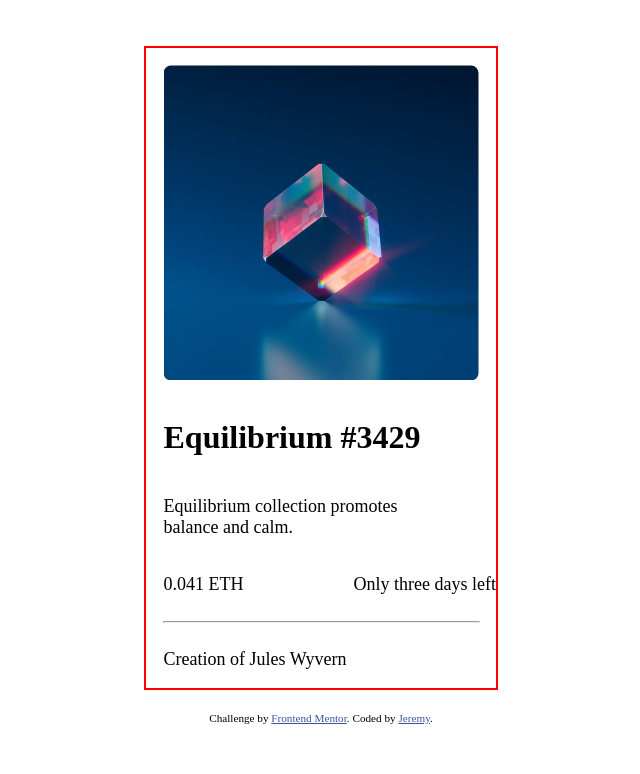
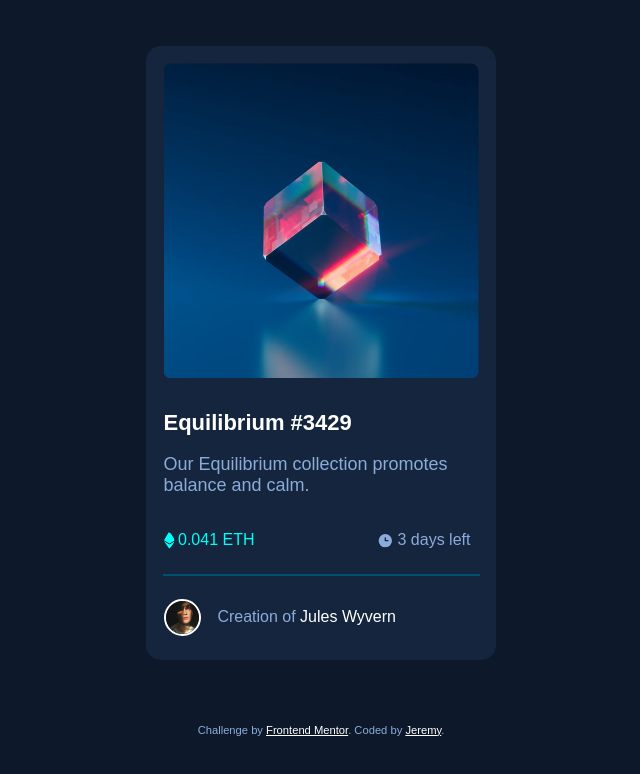
Before and after one commit to Duck322/nft-preview-card-component-main, a plain HTML site: page index.html in a window 1280 px wide. Shown: the whole page, without its empty margins (319-959 px from the left). Drawn offline with Linux system fonts and the light colour scheme.

Commit message:
Update index.html
latest update

```diff
--- a/index.html
+++ b/index.html
@@ -4,7 +4,7 @@
     <meta charset="UTF-8" />
     <meta name="viewport" content="width=device-width, initial-scale=1.0" />
     <!-- displays site properly based on user's device -->
-
+    <link rel="preconnect" href="https://fonts.googleapis.com" />
     <link
       rel="icon"
       type="image/png"
@@ -16,6 +16,10 @@
 
     <!-- Feel free to remove these styles or customise in your own stylesheet 👍 -->
     <style>
+      * {
+        font-family: "outfit", sans-serif;
+      }
+
       body {
         display: flex;
         flex-direction: column;
@@ -23,14 +27,20 @@
         align-items: center;
         flex-wrap: wrap;
         font-size: 100%;
+        background-color: hsl(217, 54%, 11%);
+      }
+
+      body::-webkit-scrollbar {
+        display: none;
       }
 
       main {
         display: flex;
         flex-direction: column;
-        border: solid 2px red;
         margin-top: 3%;
         width: 350px;
+        background-color: hsl(216, 50%, 16%);
+        border-radius: 15px;
       }
 
       main img {
@@ -39,39 +49,147 @@
         padding: 5%;
       }
 
+      .container {
+        position: relative;
+      }
+
+      .overlay {
+        position: absolute;
+        top: 17px;
+        bottom: 0;
+        left: 18px;
+        right: 0;
+        border-radius: 7px;
+        width: 315px;
+        height: 315px;
+        opacity: 0%;
+        background: url(images/icon-view.svg) #00fff7;
+        background-repeat: no-repeat;
+        background-position: center;
+      }
+
+      .container:hover .overlay {
+        opacity: 60%;
+        cursor: pointer;
+      }
+
       main h1 {
         text-align: left;
         padding-left: 5%;
+        padding-top: 3%;
+        font-weight: 600;
+        color: #ffffff;
+        font-size: 22px;
+        margin: 0%;
       }
+
+      main h1:hover {
+        color: #00fff7;
+        cursor: pointer;
+      }
+
       p {
         font-size: 18px;
         padding-left: 5%;
+        padding-right: 5%;
+        font-weight: 400;
+        color: hsl(215, 51%, 70%);
       }
+
+      .creation {
+        display: flex;
+        flex-direction: row;
+        align-items: center;
+        padding-left: 5%;
+        padding-top: 3%;
+        padding-bottom: 6%;
+      }
+
+      .description {
+        font-size: 1em;
+        text-align: left;
+        font-weight: 300;
+        color: white;
+        padding-left: 5%;
+      }
+
+      .avatar {
+        width: 10%;
+        border: 2px white;
+        border-style: solid;
+        border-radius: 50%;
+        padding: 0%;
+      }
+
+      .ethereum {
+        display: flex;
+        flex-direction: row;
+        align-items: center;
+        padding: 0%;
+      }
+
+      #icon-eth {
+        width: 11px;
+        padding: 1%;
+        padding-left: 5%;
+      }
+
+      #icon-clock {
+        width: 17px;
+        padding-left: 35%;
+        padding-right: 1%;
+      }
+
+      #creator:hover {
+        color: #00fff7;
+        cursor: pointer;
+      }
+
       .attribution {
         font-size: 0.7em;
         text-align: center;
-        margin-top: 2em;
+        margin-top: 5%;
+        color: hsl(215, 51%, 70%);
       }
+
       .attribution a {
-        color: hsl(228, 45%, 44%);
+        color: white;
       }
     </style>
   </head>
   <body>
     <main>
-      <img src="images/image-equilibrium.jpg" alt="equilibrium art" />
+      <div class="container">
+        <img
+          id="block"
+          src="images/image-equilibrium.jpg"
+          alt="equilibrium art"
+        />
+        <div class="overlay"></div>
+      </div>
       <h1>Equilibrium #3429</h1>
       <p>
-        Equilibrium collection promotes<br />
+        Our Equilibrium collection promotes<br />
         balance and calm.
       </p>
 
-      <p>
-        <span style="float: left">0.041 ETH</span>
-        <span style="float: right">Only three days left</span>
-      </p>
-      <hr style="width: 90%" />
-      <p>Creation of Jules Wyvern</p>
+      <div class="ethereum">
+        <img id="icon-eth" src="images/icon-ethereum.svg" alt="ethereum icon" />
+        <span style="color: #00fff7">0.041 ETH</span>
+
+        <img id="icon-clock" src="images/icon-clock.svg" alt="clock" />
+        <span style="color: hsl(215, 51%, 70%)">3 days left</span>
+      </div>
+
+      <hr style="width: 90%" color="hsl(215,51%,70%)" />
+
+      <div class="creation">
+        <img class="avatar" src="images/image-avatar.png" alt="avatar" />
+        <h2 class="description">
+          <span style="color: hsl(215, 51%, 70%)">Creation of</span
+          ><span id="creator"> Jules Wyvern</span>
+        </h2>
+      </div>
     </main>
 
     <div class="attribution">
```
